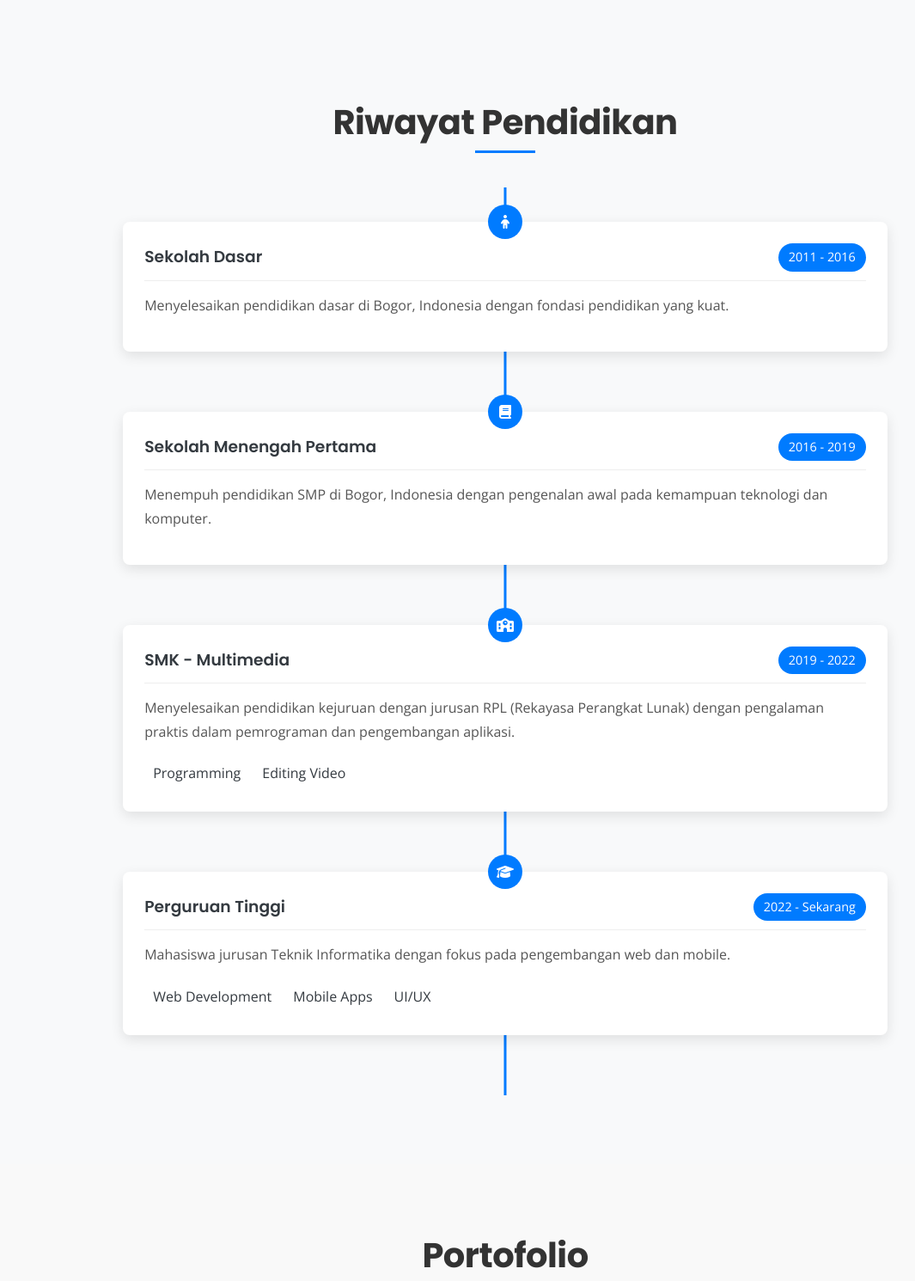
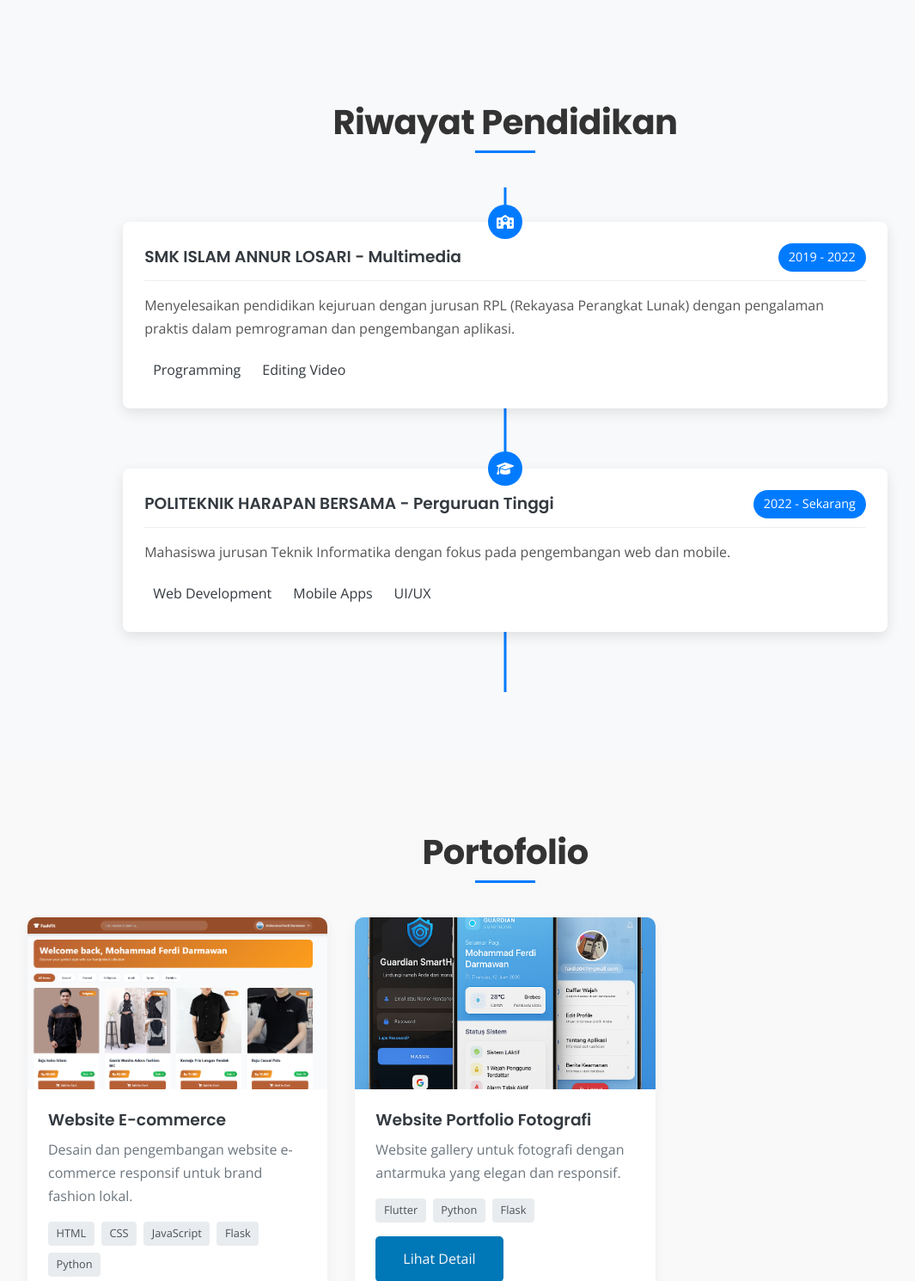
Before and after one commit to ferdiii778/portofolio2, a Flask app: page / in a window 1280 px wide. Shown: the part 1487-2977 px from the top of the page at 86% size, without its empty margins (52-1117 px from the left). Run offline with Flask 3, Linux system fonts and the light colour scheme.

Commit message:
Update index.html

```diff
--- a/templates/index.html
+++ b/templates/index.html
@@ -87,38 +87,6 @@
                 <!-- Garis Timeline -->
                 <div class="timeline-line"></div>
 
-                <!-- Item Pendidikan 1 -->
-                <div class="timeline-item">
-                    <div class="timeline-dot">
-                        <i class="fas fa-child"></i>
-                    </div>
-                    <div class="timeline-content shadow-sm">
-                        <div class="timeline-header">
-                            <h3>Sekolah Dasar</h3>
-                            <span class="timeline-date">2011 - 2016</span>
-                        </div>
-                        <div class="timeline-body">
-                            <p>Menyelesaikan pendidikan dasar di Bogor, Indonesia dengan fondasi pendidikan yang kuat. </p>
-                        </div>
-                    </div>
-                </div>
-
-                <!-- Item Pendidikan 2 -->
-                <div class="timeline-item">
-                    <div class="timeline-dot">
-                        <i class="fas fa-book"></i>
-                    </div>
-                    <div class="timeline-content shadow-sm">
-                        <div class="timeline-header">
-                            <h3>Sekolah Menengah Pertama</h3>
-                            <span class="timeline-date">2016 - 2019</span>
-                        </div>
-                        <div class="timeline-body">
-                            <p>Menempuh pendidikan SMP di Bogor, Indonesia dengan pengenalan awal pada kemampuan teknologi dan komputer.</p>
-                        </div>
-                    </div>
-                </div>
-
                 <!-- Item Pendidikan 3 -->
                 <div class="timeline-item">
                     <div class="timeline-dot">
@@ -126,7 +94,7 @@
                     </div>
                     <div class="timeline-content shadow-sm">
                         <div class="timeline-header">
-                            <h3>SMK - Multimedia</h3>
+                            <h3>SMK ISLAM ANNUR LOSARI - Multimedia</h3>
                             <span class="timeline-date">2019 - 2022</span>
                         </div>
                         <div class="timeline-body">
@@ -146,7 +114,7 @@
                     </div>
                     <div class="timeline-content shadow-sm">
                         <div class="timeline-header">
-                            <h3>Perguruan Tinggi</h3>
+                            <h3>POLITEKNIK HARAPAN BERSAMA - Perguruan Tinggi</h3>
                             <span class="timeline-date">2022 - Sekarang</span>
                         </div>
                         <div class="timeline-body">
```
